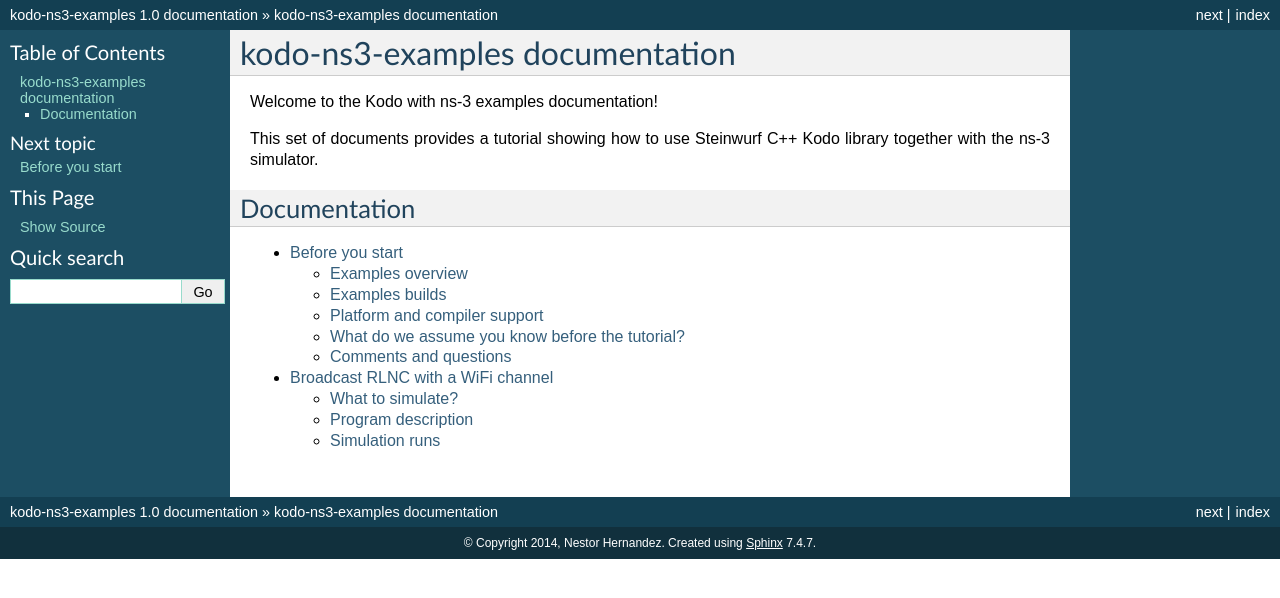
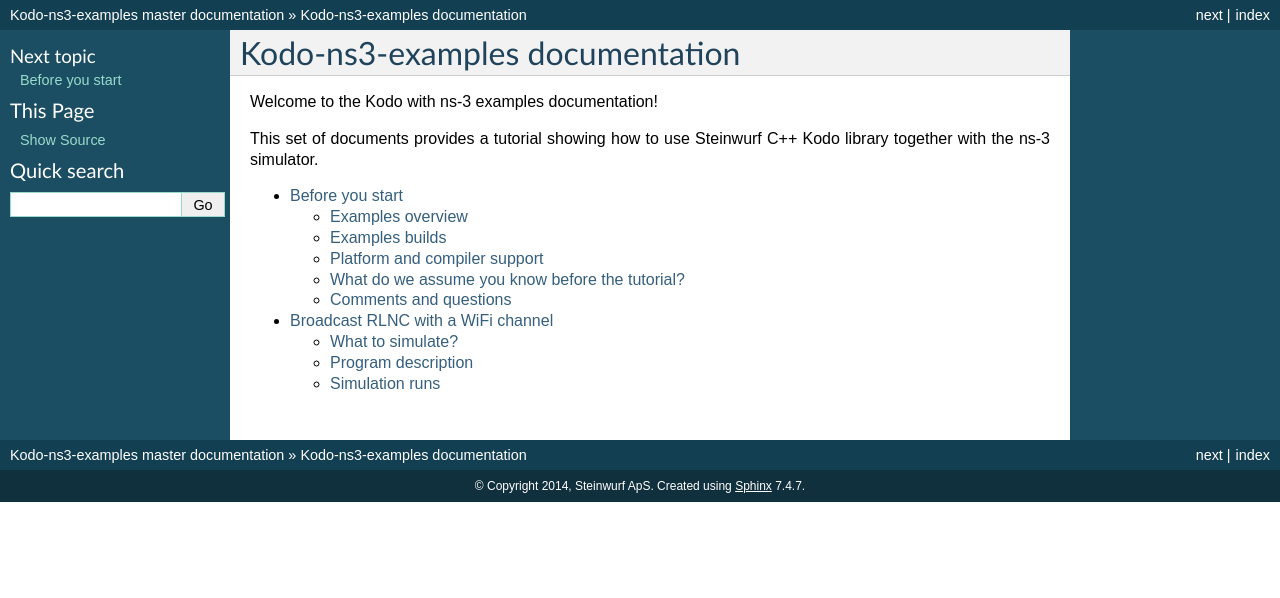
Before and after one commit to steinwurf/kodo-ns3-examples, a Sphinx documentation site: the page built from docs/index.rst, in a window 1280 px wide. Shown: the top 598 px of the page. Built offline with Sphinx 7.4.7, drawn with Linux system fonts in a browser that asks for light colours; formulas are drawn with MathJax 3.

Commit message:
Pushing to master to check edits in readthedocs through webhook

```diff
--- a/docs/conf.py
+++ b/docs/conf.py
@@ -31,6 +31,7 @@
 extensions = [
     'sphinx.ext.todo',
     'sphinx.ext.viewcode',
+    'sphinx.ext.pngmath'
 ]
 
 # Add any paths that contain templates here, relative to this directory.
@@ -46,17 +47,17 @@
 master_doc = 'index'
 
 # General information about the project.
-project = u'kodo-ns3-examples'
-copyright = u'2014, Nestor Hernandez'
+project = u'Kodo-ns3-examples'
+copyright = u'2014, Steinwurf ApS'
 
 # The version info for the project you're documenting, acts as replacement for
 # |version| and |release|, also used in various other places throughout the
 # built documents.
 #
 # The short X.Y version.
-version = '1.0'
+version = 'master'
 # The full version, including alpha/beta/rc tags.
-release = '1.0'
+release = 'master'
 
 # The language for content autogenerated by Sphinx. Refer to documentation
 # for a list of supported languages.
@@ -130,7 +131,7 @@
 # Add any paths that contain custom static files (such as style sheets) here,
 # relative to this directory. They are copied after the builtin static files,
 # so a file named "default.css" will overwrite the builtin "default.css".
-html_static_path = ['_static']
+html_static_path = []
 
 # Add any extra paths that contain custom files (such as robots.txt or
 # .htaccess) here, relative to this directory. These files are copied
@@ -186,7 +187,7 @@
 
 latex_elements = {
 # The paper size ('letterpaper' or 'a4paper').
-#'papersize': 'letterpaper',
+'papersize': 'a4paper',
 
 # The font size ('10pt', '11pt' or '12pt').
 #'pointsize': '10pt',
@@ -199,8 +200,8 @@
 # (source start file, target name, title,
 #  author, documentclass [howto, manual, or own class]).
 latex_documents = [
-  ('index', 'kodo-ns3-examples.tex', u'kodo-ns3-examples Documentation',
-   u'Nestor Hernandez', 'manual'),
+  ('index', 'kodo-ns3-examples.tex', u'Kodo-ns3-examples Documentation',
+   u'Steinwurf ApS', 'manual'),
 ]
 
 # The name of an image file (relative to this directory) to place at the top of
@@ -229,8 +230,8 @@
 # One entry per manual page. List of tuples
 # (source start file, name, description, authors, manual section).
 man_pages = [
-    ('index', 'kodo-ns3-examples', u'kodo-ns3-examples Documentation',
-     [u'Nestor Hernandez'], 1)
+    ('index', 'kodo-ns3-examples', u'Kodo-ns3-examples Documentation',
+     [u'Steinwurf ApS'], 1)
 ]
 
 # If true, show URL addresses after external links.
@@ -243,8 +244,8 @@
 # (source start file, target name, title, author,
 #  dir menu entry, description, category)
 texinfo_documents = [
-  ('index', 'kodo-ns3-examples', u'kodo-ns3-examples Documentation',
-   u'Nestor Hernandez', 'kodo-ns3-examples', 'One line description of project.',
+  ('index', 'kodo-ns3-examples', u'Kodo-ns3-examples Documentation',
+   u'Steinwurf ApS', 'kodo-ns3-examples', 'One line description of project.',
    'Miscellaneous'),
 ]
 
--- a/docs/index.rst
+++ b/docs/index.rst
@@ -4,7 +4,7 @@
    contain the root `toctree` directive.
 
 ===============================
-kodo-ns3-examples documentation
+Kodo-ns3-examples documentation
 ===============================
 
 Welcome to the Kodo with ns-3 examples documentation!
@@ -12,9 +12,6 @@
 This set of documents provides a tutorial showing how to use Steinwurf C++
 Kodo library together with the ns-3 simulator.
 
-Documentation
--------------
-
 .. toctree::
    :maxdepth: 2
 
```
Also changed, not shown: 1 other file.
